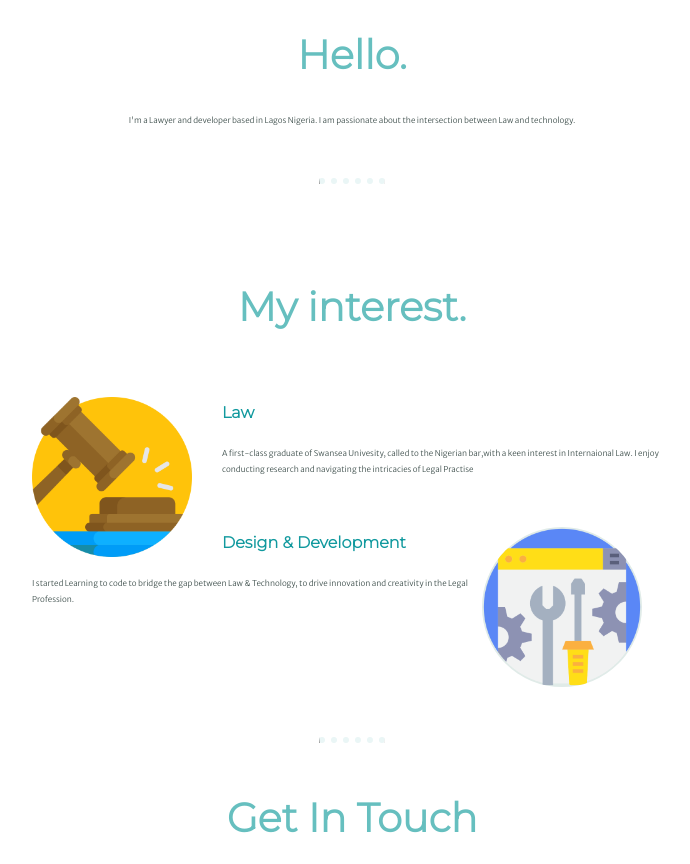
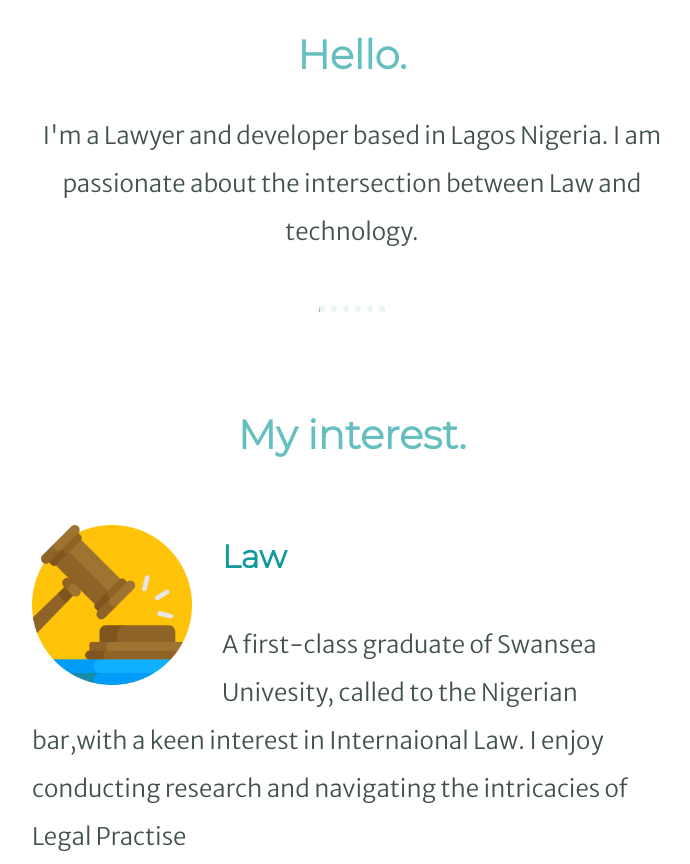
Before and after one commit to linaadamson/Personal-Site, a plain HTML site: page index.html in a window 1280 px wide. Shown: the part 866-1730 px from the top of the page, without its empty margins (288-978 px from the left). Drawn offline with Linux system fonts and the light colour scheme.

Commit message:
Update styles.css

```diff
--- a/CSS/styles.css
+++ b/CSS/styles.css
@@ -25,12 +25,12 @@ h3{
   font-family: 'Montserrat', sans-serif;
   color: #11999E;
   line-height: 2;
-  font-size: 1rem;
+  font-size: 2rem;
 
 }
 p{
   line-height: 2;
-  font-size: 0.5rem;
+  font-size: 1.5rem;
 }
 
 #second{
```
